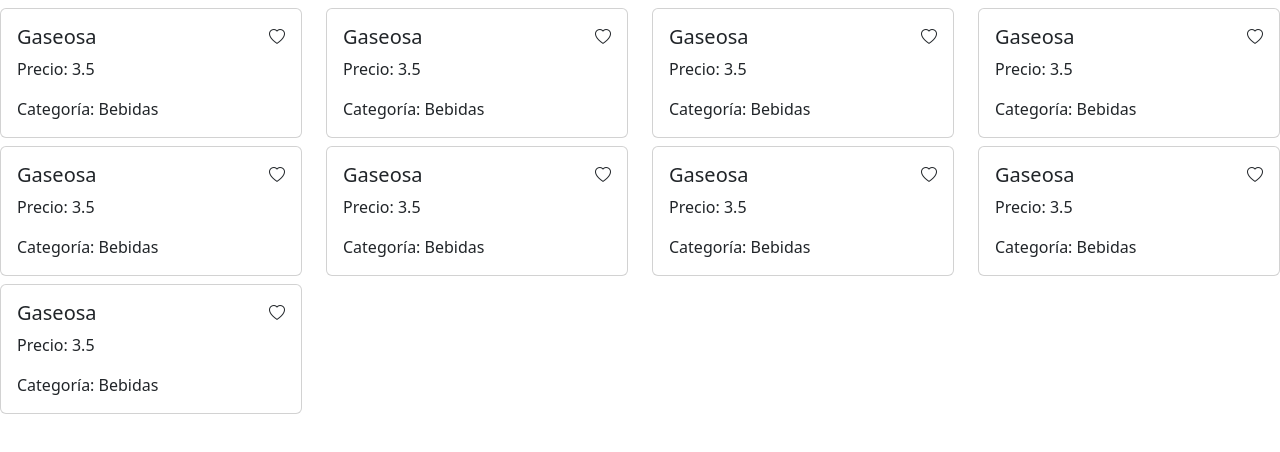
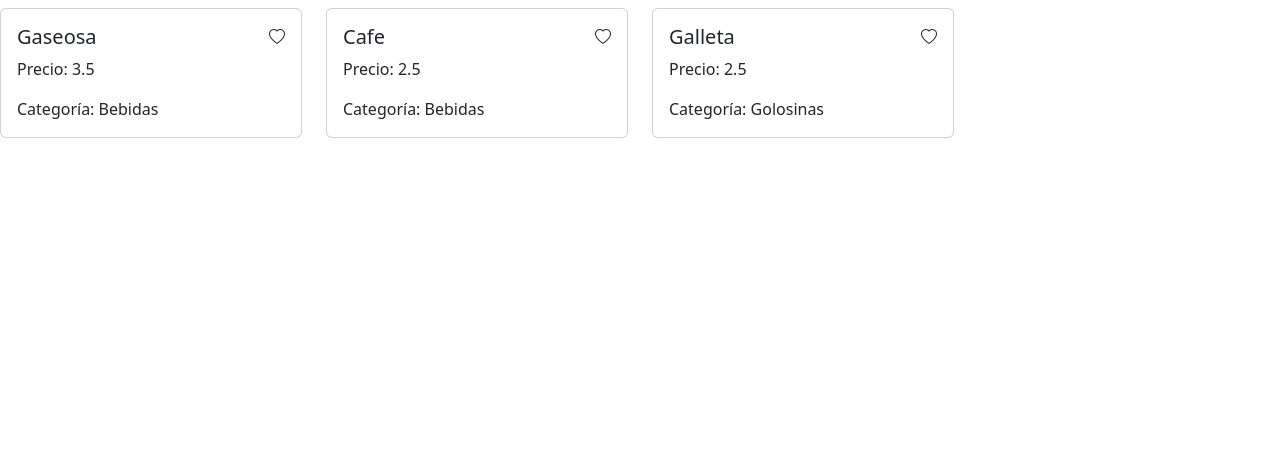
Before and after one commit to ulima-pw/2025-2.655-EjerciciosReact, a React (Vite) app in the folder ejercicio_1/: page / in a window 1280 px wide. Shown: the top 452 px of the page. Built offline with nearby package versions, Linux system fonts and the light colour scheme.

Commit message:
Grilla de productos visualizada

```diff
--- a/ejercicio_1/src/components/ProductGrid.tsx
+++ b/ejercicio_1/src/components/ProductGrid.tsx
@@ -11,52 +11,15 @@ const ProductGrid = (props : ProductGridProps) => {
 
     return <div>
         <div className="row">
-            <div className="col-md-3 mt-2">
-                <ProductCard product={ producto }
-                    isFav={ false }
-                    onToggle={ props.onToggleFav }/>
-            </div>
-            <div className="col-md-3 mt-2">
-                <ProductCard product={ producto }
-                    isFav={ false }
-                    onToggle={ props.onToggleFav }/>
-            </div>
-            <div className="col-md-3 mt-2">
-                <ProductCard product={ producto }
-                    isFav={ false }
-                    onToggle={ props.onToggleFav }/>
-            </div>
-            <div className="col-md-3 mt-2">
-                <ProductCard product={ producto }
-                    isFav={ false }
-                    onToggle={ props.onToggleFav }/>
-            </div>
-            <div className="col-md-3 mt-2">
-                <ProductCard product={ producto }
-                    isFav={ false }
-                    onToggle={ props.onToggleFav }/>
-            </div>
-            <div className="col-md-3 mt-2">
-                <ProductCard product={ producto }
-                    isFav={ false }
-                    onToggle={ props.onToggleFav }/>
-            </div>
-            <div className="col-md-3 mt-2">
-                <ProductCard product={ producto }
-                    isFav={ false }
-                    onToggle={ props.onToggleFav }/>
-            </div>
-            <div className="col-md-3 mt-2">
-                <ProductCard product={ producto }
-                    isFav={ false }
-                    onToggle={ props.onToggleFav }/>
-            </div>
-            <div className="col-md-3 mt-2">
-                <ProductCard product={ producto }
-                    isFav={ false }
-                    onToggle={ props.onToggleFav }/>
-            </div>
-
+            {
+                props.products.map( (producto : Product) => {
+                    return <div className="col-md-3 mt-2">
+                        <ProductCard product={ producto }
+                            isFav={ false }
+                            onToggle={ props.onToggleFav }/>
+                    </div>
+                } )
+            }
         </div>
     </div>
 }
--- a/ejercicio_1/src/pages/ProductsPage.tsx
+++ b/ejercicio_1/src/pages/ProductsPage.tsx
@@ -2,19 +2,33 @@ import ProductCard, { type Product } from "../components/ProductCard"
 import ProductGrid from "../components/ProductGrid"
 
 const ProductsPage = () => {
-    const producto : Product = {
-        id : "1",
-        name : "Gaseosa",
-        price : 3.5,
-        category : "Bebidas"
-    }
+    const productos : Product[] = [
+        {
+            id : "1",
+            name : "Gaseosa",
+            price : 3.5,
+            category : "Bebidas"
+        },
+        {
+            id : "2",
+            name : "Cafe",
+            price : 2.5,
+            category : "Bebidas"
+        },
+        {
+            id : "5",
+            name : "Galleta",
+            price : 2.5,
+            category : "Golosinas"
+        }
+    ]
 
     const marcarComoFavorito = (id : string) => {
         console.log(`Se marco como favorito: ${id}`)
     }
 
     return <ProductGrid favoritos={[]}
-                products={ [] }
+                products={ productos }
                 onToggleFav={ marcarComoFavorito } />
 }
 
```
